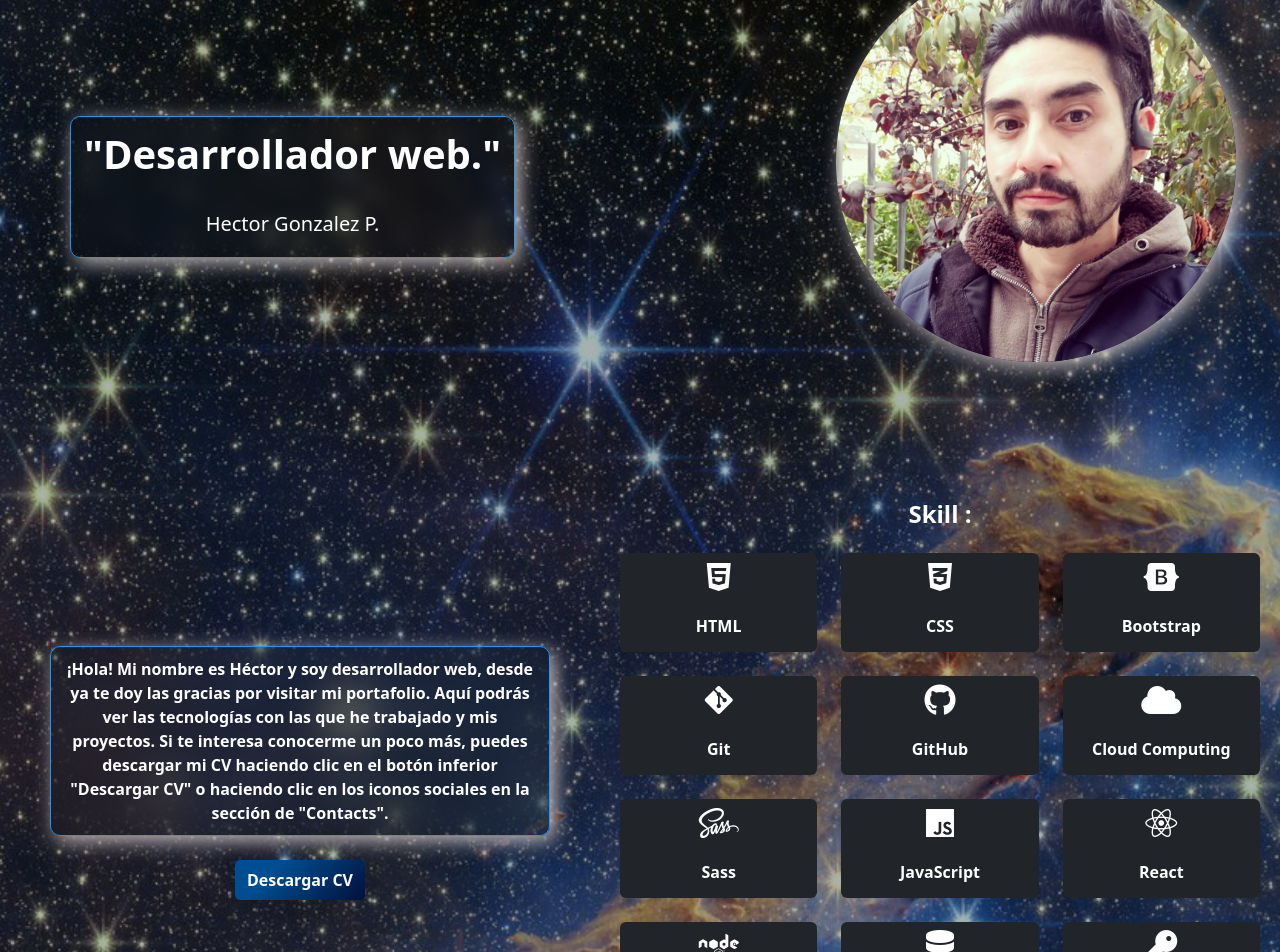
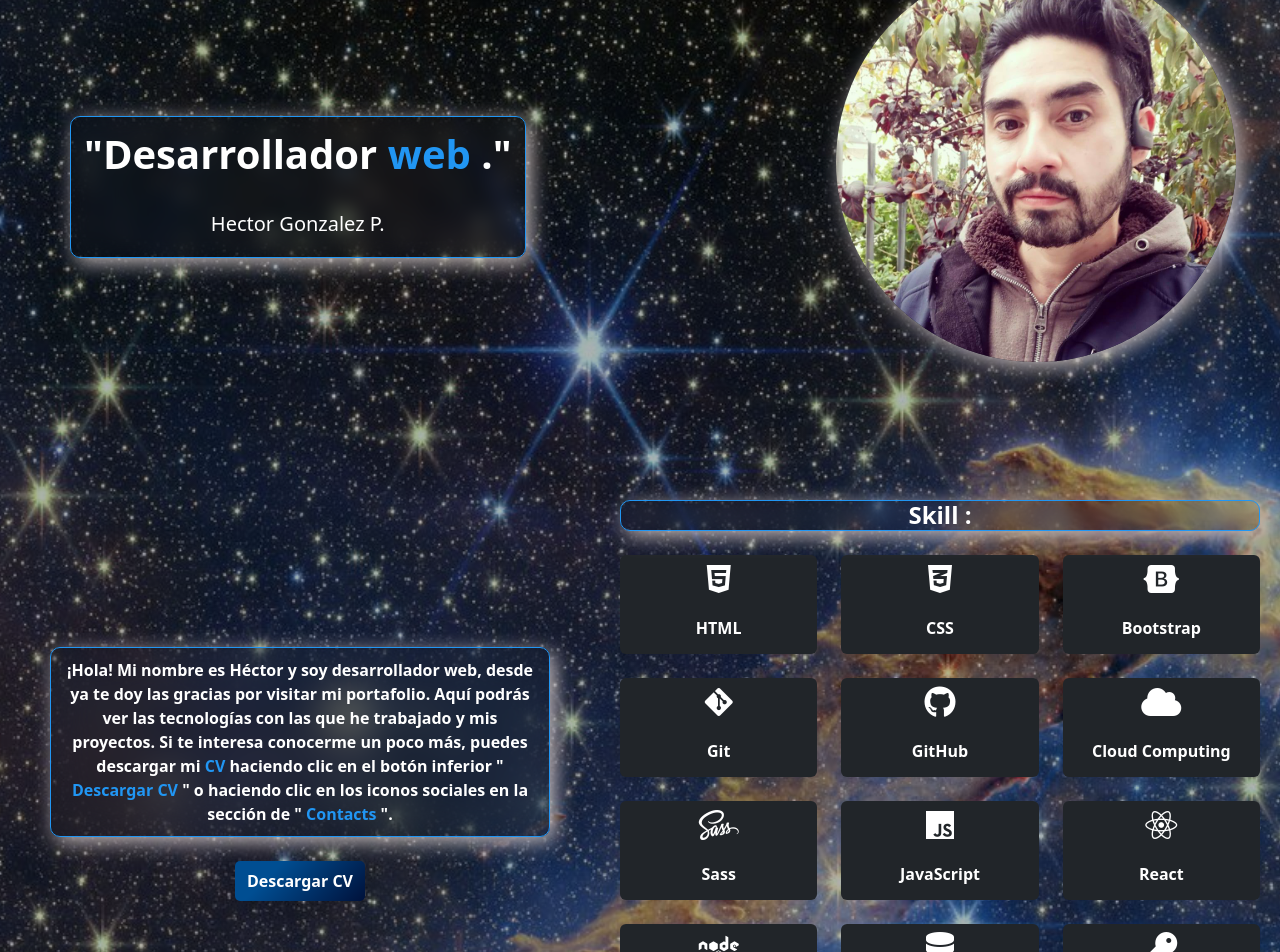
Before and after one commit to hector1489/kaimanProject, a React (Vite) app: page / in a window 1280 px wide. Shown: the part 140-1092 px from the top of the page. Built offline with nearby package versions, Linux system fonts and the light colour scheme.

Commit message:
[fix] text-color skill-css

```diff
--- a/src/App.css
+++ b/src/App.css
@@ -55,8 +55,12 @@ body {
     backdrop-filter: blur(10px);
     border: 1px solid #2196F3;
     border-radius: 10px;
+
 }
 
+.text-color-uno {
+    color: #2196F3;
+}
 
 .intro-text>div {
     margin: 5px;
@@ -131,6 +135,13 @@ body {
     top: 2px;
   }
 
+.title-skill {
+    backdrop-filter: blur(10px);
+    border: 1px solid #2196F3;
+    border-radius: 10px;
+    box-shadow: 5px 5px 20px rgba(199, 189, 189, 0.973);
+}
+
 
 /*cards*/
 .card {
@@ -144,7 +155,7 @@ body {
 }
 
 .card:hover {
-    box-shadow: 0 8px 16px rgba(0, 0, 0, 0.2);
+    box-shadow: 5px 5px 20px rgba(199, 189, 189, 0.973);
     transform: translateY(-5px);
 }
 
@@ -182,12 +193,6 @@ body {
     cursor: pointer;
     transition: background-color 0.3s ease-in-out;
 }
-
-.card-button:hover {
-    background-color: #1fb839;
-}
-
-
 
 /*form*/
 .container-contacts {
@@ -246,3 +251,9 @@ li {
     max-width: 500px;
     border-radius: 10px;
 }
+
+.container-footer {
+    backdrop-filter: blur(10px);
+    background: rgba(0, 0, 0, 0.3);
+    border: 1px solid #2196F3;
+}
--- a/src/components/Description.jsx
+++ b/src/components/Description.jsx
@@ -8,8 +8,8 @@ const Description = () => {
         <p className="container-p my-4 fw-bold text-white">
           ¡Hola! Mi nombre es Héctor y soy desarrollador web, desde ya te doy las gracias por visitar mi portafolio.
           Aquí podrás ver las tecnologías con las que he trabajado y mis proyectos. Si te interesa conocerme un poco más,
-          puedes descargar mi CV haciendo clic en el botón inferior "Descargar CV" o haciendo clic en los iconos sociales
-          en la sección de "Contacts".
+          puedes descargar mi <span className="text-color-uno"> CV  </span>  haciendo clic en el botón inferior "  <span className="text-color-uno"> Descargar CV  </span> " o haciendo clic en los iconos sociales
+          en la sección de " <span className="text-color-uno"> Contacts  </span>  ".
         </p>
 
         <a href={cvFilePath} download="Hector_Gonzalez Pastenes_Resume.pdf">
@@ -19,7 +19,7 @@ const Description = () => {
       </div>
 
       <div className="container-skills col-md-6">
-        <h4 className="fw-bold my-4">Skill :</h4>
+        <h4 className="title-skill fw-bold my-4"> Skill :</h4>
         <div className="row justify-content-center">
           <Skill iconClass="fab fa-html5 fa-2x mb-3" title="HTML" />
           <Skill iconClass="fab fa-css3-alt fa-2x mb-3" title="CSS" />
--- a/src/components/Footer.jsx
+++ b/src/components/Footer.jsx
@@ -1,7 +1,7 @@
 const Footer = () => {
     return (
-        <footer className="bg-dark text-center text-light p-2">
-            <h5>Gracias por visitar mi pagina que tengas buena exploracion! 🚀 .@Hector_Gonzalez, 2023. </h5>
+        <footer className="container-footer text-center text-light p-2">
+            <h5>Gracias por visitar mi pagina que tengas buena exploracion ! 🚀 .@Hector_Gonzalez, 2023. </h5>
         </footer>
     );
 }
--- a/src/components/Form.jsx
+++ b/src/components/Form.jsx
@@ -56,8 +56,7 @@ const Contacto = () => {
         Enviar
       </Button>
         <ul className="text-white text-decoration-none">
-          <li><span className="fw-bold me-3">Mail:</span> g.p.hector.alejandro@gmail.com</li>
-          <li><span className="fw-bold me-2">Fono:</span> +569-50882834</li>
+          <li className="my-3"><span className="fw-bold me-3">Mail:</span> g.p.hector.alejandro@gmail.com</li>
         </ul>
         <div className="container-icon">
           <div className="col-12">
--- a/src/components/Intro.jsx
+++ b/src/components/Intro.jsx
@@ -4,7 +4,7 @@ const Intro = () => {
     <div className="container-intro">
       <div className="intro-text">
         <div className="p-2">
-          <h1 className="fw-bold">"Desarrollador web."</h1>
+          <h1 className="fw-bold"> "Desarrollador <span className="text-color-uno"> web </span> ." </h1>
         </div>
         <div className="p-2 fw-bold">
           <h5>Hector Gonzalez P.</h5>
--- a/src/views/Projects.jsx
+++ b/src/views/Projects.jsx
@@ -3,7 +3,7 @@ import Cards from "../components/Cards"
 const Projects = () => {
   return (
     <div className="container-projects p-4">
-      <h1 className="f-bold text-white text-center">Projects:</h1>
+      <h1 className="f-bold text-white text-center">Proyectos:</h1>
       <div className="d-flex flex-wrap justify-content-around p-4">
         <Cards />
       </div>
```
